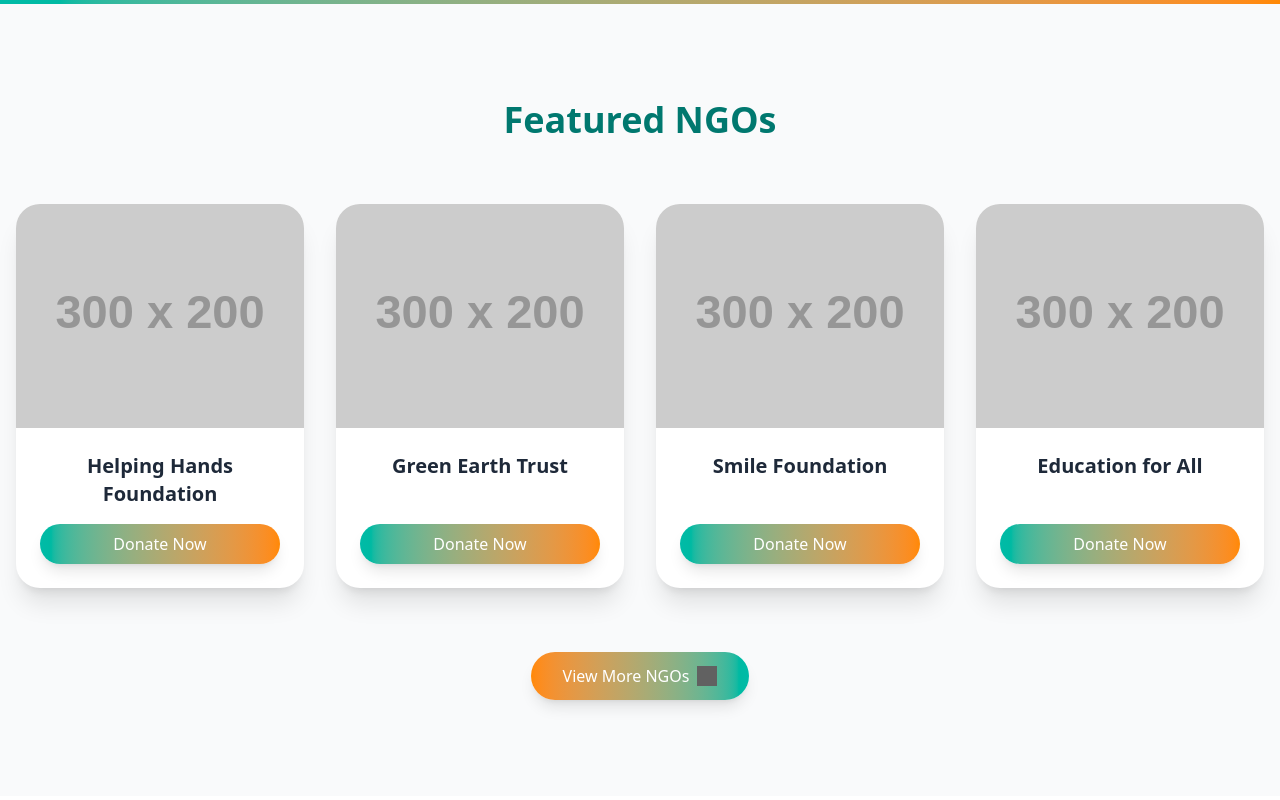
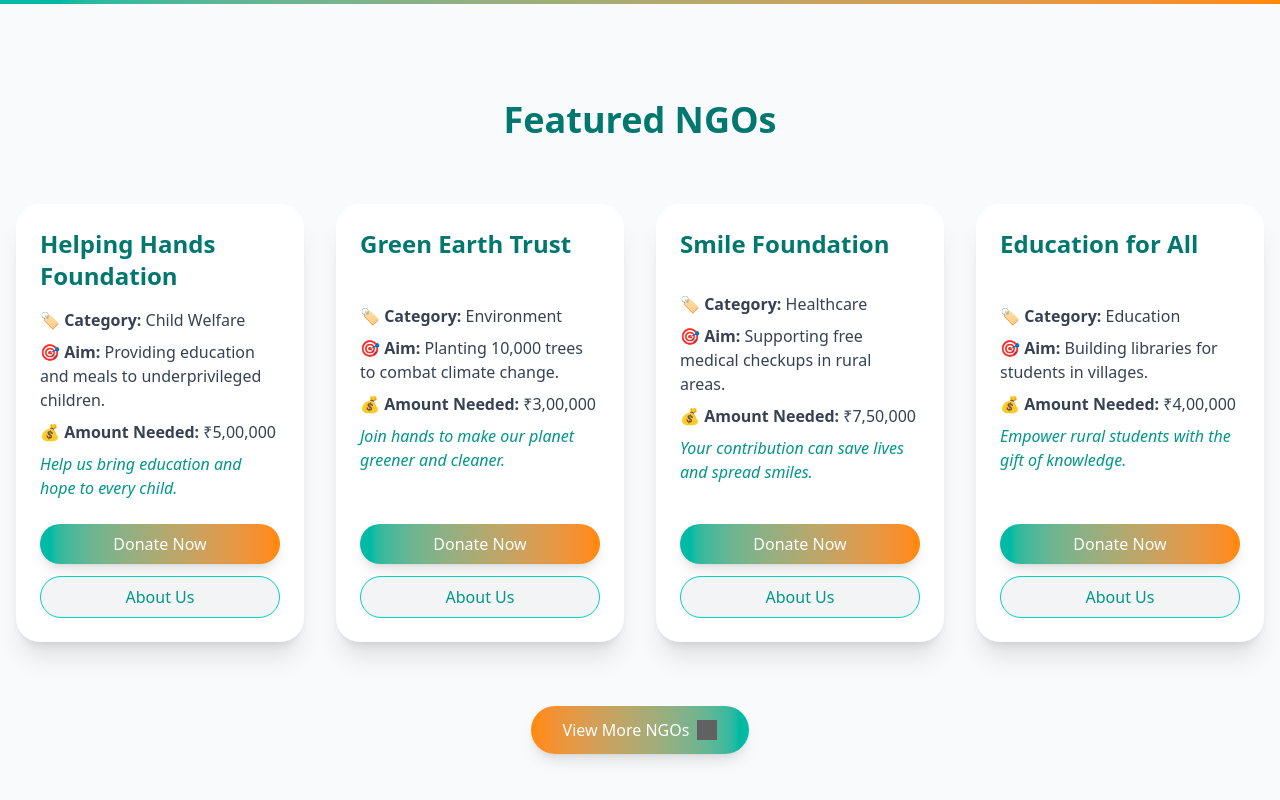
Before and after one commit to Anuragkumar478/NGOCON, a React app in the folder frontend/: page / in a window 1280 px wide. Shown: the part 692-1492 px from the top of the page. Built offline with nearby package versions, Linux system fonts and the light colour scheme; grey boxes are pictures that could not be loaded; the HTML template or start-up script is replaced by a standard one.

Commit message:
new commit

```diff
--- a/frontend/src/components/Home.jsx
+++ b/frontend/src/components/Home.jsx
@@ -2,11 +2,35 @@ import React, { useEffect, useState } from "react";
 import { Link } from "react-router-dom";
 
 const HomePage = () => {
-  const ngos = [
-    { name: "Helping Hands Foundation", img: "https://via.placeholder.com/300x200?text=Helping+Hands" },
-    { name: "Green Earth Trust", img: "https://via.placeholder.com/300x200?text=Green+Earth" },
-    { name: "Smile Foundation", img: "https://via.placeholder.com/300x200?text=Smile+Foundation" },
-    { name: "Education for All", img: "https://via.placeholder.com/300x200?text=Education+for+All" },
+const ngos = [
+    {
+      name: "Helping Hands Foundation",
+      category: "Child Welfare",
+      aim: "Providing education and meals to underprivileged children.",
+      amount: "₹5,00,000",
+      help: "Help us bring education and hope to every child.",
+    },
+    {
+      name: "Green Earth Trust",
+      category: "Environment",
+      aim: "Planting 10,000 trees to combat climate change.",
+      amount: "₹3,00,000",
+      help: "Join hands to make our planet greener and cleaner.",
+    },
+    {
+      name: "Smile Foundation",
+      category: "Healthcare",
+      aim: "Supporting free medical checkups in rural areas.",
+      amount: "₹7,50,000",
+      help: "Your contribution can save lives and spread smiles.",
+    },
+    {
+      name: "Education for All",
+      category: "Education",
+      aim: "Building libraries for students in villages.",
+      amount: "₹4,00,000",
+      help: "Empower rural students with the gift of knowledge.",
+    },
   ];
 
   const testimonials = [
@@ -93,6 +117,7 @@ const HomePage = () => {
         </div>
       </section>
 
+
       {/* Featured NGOs */}
       <section id="ngos" className="py-24 bg-gray-50">
         <h2 className="text-4xl font-bold text-center mb-16 text-teal-700">Featured NGOs</h2>
@@ -101,13 +126,27 @@ const HomePage = () => {
           {ngos.map((ngo, index) => (
             <div
               key={index}
-              className="flex flex-col justify-between bg-white rounded-3xl shadow-xl overflow-hidden transform hover:scale-105 transition duration-300 hover:shadow-2xl"
+              className="bg-white rounded-3xl shadow-xl overflow-hidden p-6 flex flex-col justify-between hover:shadow-2xl transform hover:scale-105 transition duration-300"
             >
-              <img src={ngo.img} alt={ngo.name} className="w-full h-56 object-cover" />
-              <div className="flex flex-col justify-between flex-grow p-6 text-center">
-                <h3 className="font-semibold text-xl mb-4">{ngo.name}</h3>
-                <button className="mt-auto bg-gradient-to-r from-teal-500 to-orange-400 text-white px-6 py-2 rounded-full shadow-lg hover:from-orange-500 hover:to-teal-500 transition transform hover:scale-105">
+              <h3 className="text-2xl font-bold text-teal-700 mb-4">{ngo.name}</h3>
+              <div className="text-left space-y-2 text-gray-700">
+                <p>
+                  <strong>🏷 Category:</strong> {ngo.category}
+                </p>
+                <p>
+                  <strong>🎯 Aim:</strong> {ngo.aim}
+                </p>
+                <p>
+                  <strong>💰 Amount Needed:</strong> {ngo.amount}
+                </p>
+                <p className="text-teal-600 italic mt-2">{ngo.help}</p>
+              </div>
+              <div className="flex flex-col gap-3 mt-6">
+                <button className="bg-gradient-to-r from-teal-500 to-orange-400 text-white px-6 py-2 rounded-full shadow-lg hover:from-orange-500 hover:to-teal-500 transition transform hover:scale-105">
                   Donate Now
+                </button>
+                <button className="bg-gray-100 text-teal-600 border border-teal-400 px-6 py-2 rounded-full hover:bg-teal-50 transition">
+                  About Us
                 </button>
               </div>
             </div>
@@ -129,7 +168,6 @@ const HomePage = () => {
           </Link>
         </div>
       </section>
-
       {/* How It Works */}
       <section className="py-24 bg-white">
         <h2 className="text-4xl font-bold text-center mb-16 text-teal-700">How It Works</h2>
```
